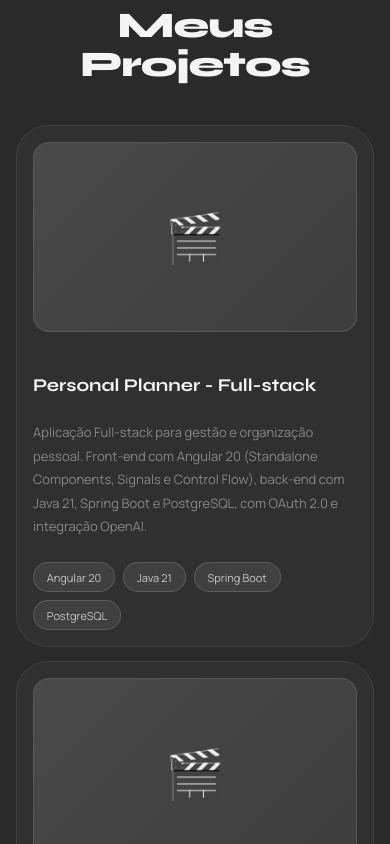
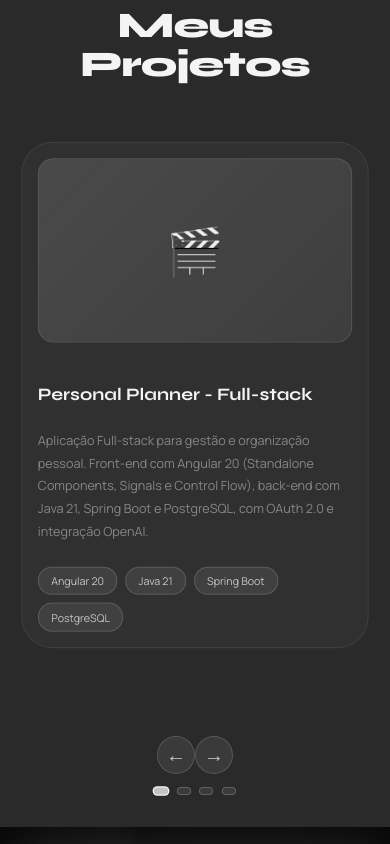
Before and after one commit to brunofss1985/bruno_ferreira, an Angular app: page /portfolio in a window 390 px wide. Shown: the part 2740-3584 px from the top of the page. Built offline with nearby package versions, Linux system fonts and the light colour scheme.

Commit message:
ajustes no carousel do portifolio em telas menores, agora mostra apenas um card por vez

```diff
--- a/src/app/paginas/pagina-portfolio/secao-portfolio/secao-portfolio.css
+++ b/src/app/paginas/pagina-portfolio/secao-portfolio/secao-portfolio.css
@@ -416,27 +416,30 @@
   }
 
   .carousel-wrapper {
-    padding: 0 0 0.85rem;
+    display: grid;
+    grid-template-columns: 1fr auto auto 1fr;
+    grid-template-rows: auto auto auto;
+    align-items: center;
+    row-gap: 0.8rem;
+    padding: 0;
   }
 
   .carousel-viewport {
-    overflow: visible;
-    padding: 0;
+    grid-column: 1 / -1;
+    grid-row: 1;
+    overflow: hidden;
+    padding: 0.6rem 0 4.2rem;
   }
 
   .carousel-track {
     gap: 0.85rem;
-    transform: none !important;
-    transition: none;
-    flex-direction: column;
   }
 
   .project-card {
-    flex: 0 0 auto;
+    flex: 0 0 100%;
     min-height: auto;
     border-radius: 2rem;
     padding: 1rem;
-    transform: none !important;
   }
 
   .project-video-container {
@@ -449,16 +452,34 @@
   }
 
   .carousel-btn {
-    width: 36px;
-    height: 36px;
+    position: static;
+    transform: none;
+    width: 38px;
+    height: 38px;
   }
 
   .carousel-btn-prev,
   .carousel-btn-next {
-    display: none;
+    display: grid;
+    place-items: center;
+    margin: 0;
   }
 
   .carousel-pagination {
-    display: none;
+    position: static;
+    grid-column: 1 / -1;
+    grid-row: 3;
+    transform: none;
+    justify-content: center;
+  }
+
+  .carousel-btn-prev {
+    grid-column: 2;
+    grid-row: 2;
+  }
+
+  .carousel-btn-next {
+    grid-column: 3;
+    grid-row: 2;
   }
 }
--- a/src/app/paginas/pagina-portfolio/secao-portfolio/secao-portfolio.ts
+++ b/src/app/paginas/pagina-portfolio/secao-portfolio/secao-portfolio.ts
@@ -186,11 +186,12 @@ export class SecaoPortfolioComponent implements AfterViewInit, OnDestroy {
       return 3;
     }
 
-    const viewport = window.innerWidth;
-    if (viewport <= 768) {
+    const viewportEl = document.querySelector('.carousel-viewport') as HTMLElement | null;
+    const viewportWidth = viewportEl?.clientWidth ?? window.innerWidth;
+    if (viewportWidth <= 768) {
       return 1;
     }
-    if (viewport <= 1024) {
+    if (viewportWidth <= 1024) {
       return 2;
     }
     return 3;
```
